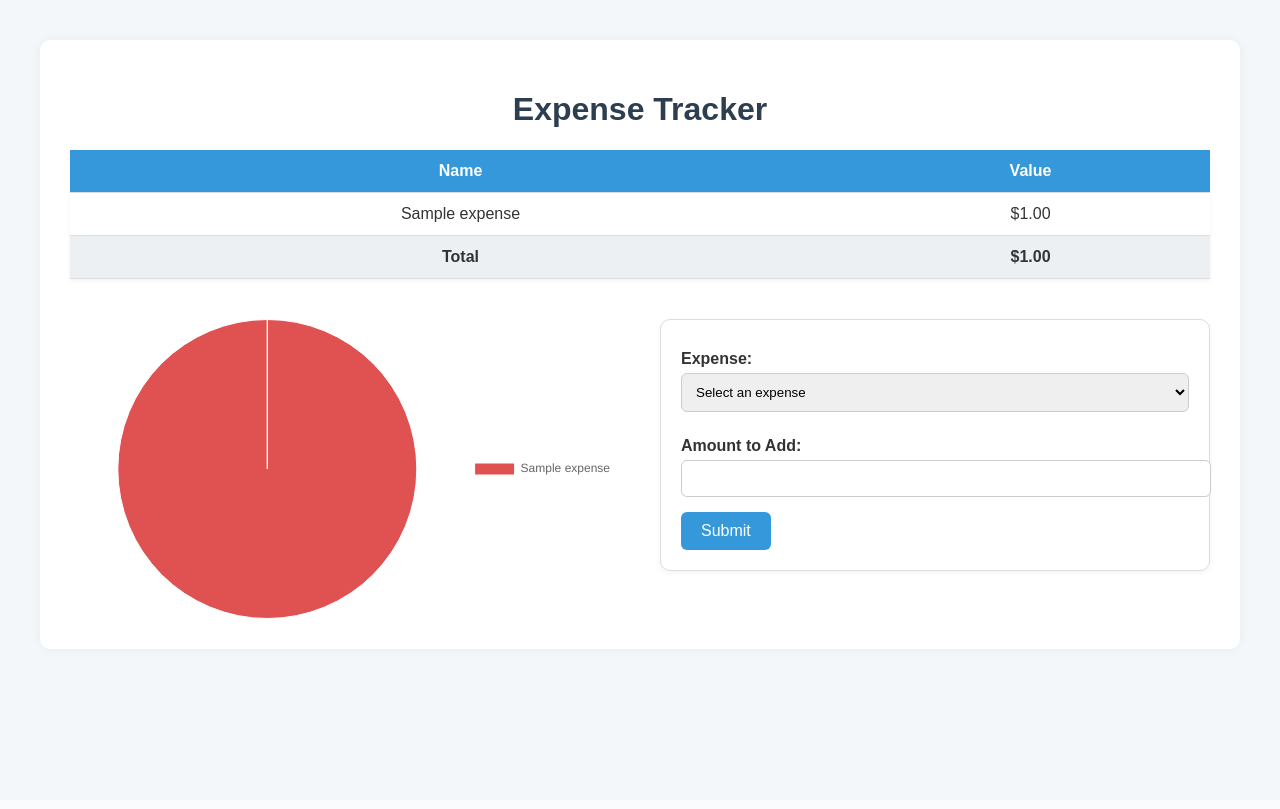
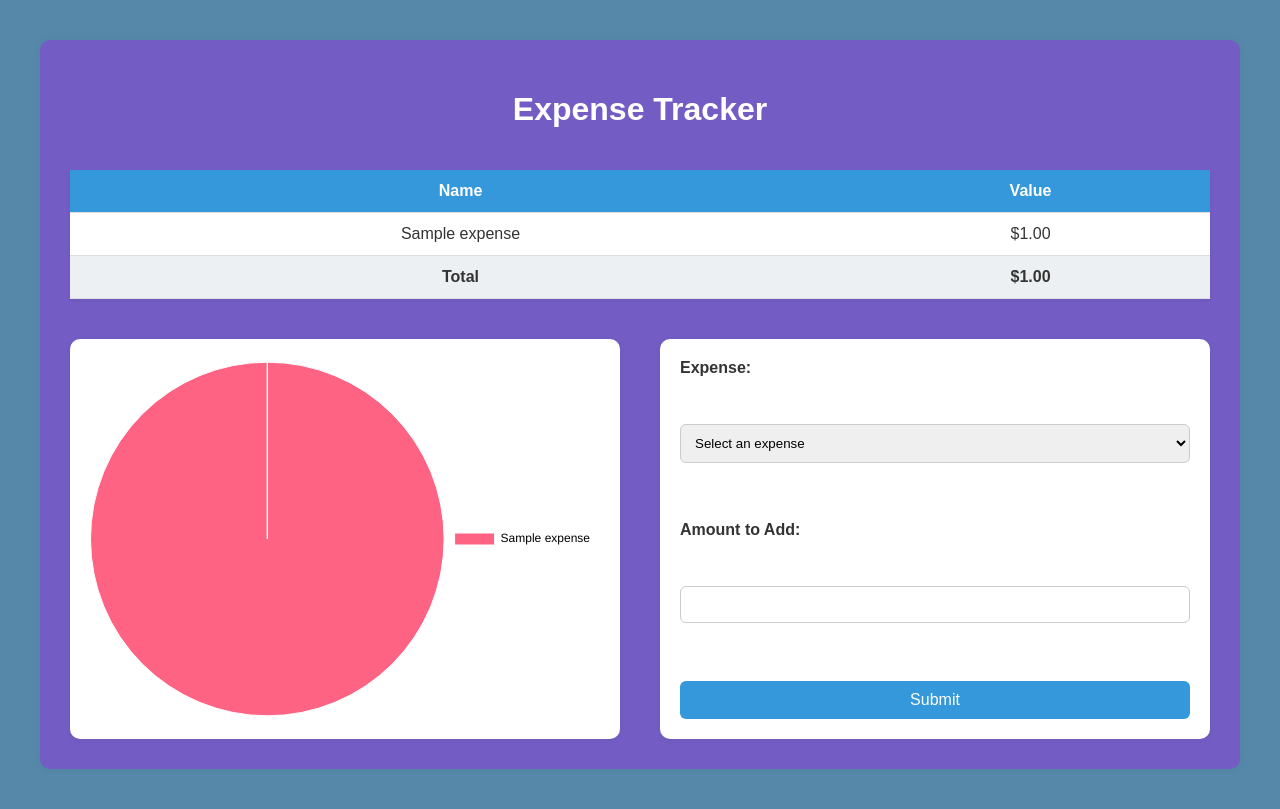
Before and after one commit to Stephensg2/Repo_Expense, a Flask app: page / in a window 1280 px wide. Before the commit the page ends 619 px from the top, so only its background shows below. Run offline with Flask 3, Linux system fonts and the light colour scheme; tables that the repository leaves empty hold one stand-in row (values such as "Sample post").

Commit message:
adding static directory .css file

```diff
--- /dev/null
+++ b/static/style.css
@@ -0,0 +1,111 @@
+body {
+    font-family: Arial, sans-serif;
+    margin: 0;
+    padding: 40px;
+    background-color: #5688a9;
+    color: #333;
+}
+
+h1 {
+    text-align: center;
+    color: #ffffff;
+}
+
+.main-container {
+    display: flex;
+    flex-direction: column;
+    flex-wrap: wrap;
+    max-width: 1200px;
+    min-width: 650px;
+    margin: auto;
+    background: #735dc5;
+    padding: 30px;
+    border-radius: 10px;
+    box-shadow: 0 0 10px rgba(0,0,0,0.05);
+}
+
+table {
+    width: 100%;
+    border-collapse: collapse;
+    margin-top: 20px;
+    background-color: #fff;
+    box-shadow: 0 2px 4px rgba(0,0,0,0.05);
+}
+
+th, td {
+    padding: 12px;
+    text-align: center;
+    border-bottom: 1px solid #ddd;
+}
+
+th {
+    background-color: #3498db;
+    color: white;
+}
+
+tr:hover {
+    background-color: #f1f1f1;
+}
+
+.section-grid {
+    display: flex;
+    flex-direction: row;
+    gap: 40px;
+    margin-top: 40px;
+    align-items: stretch;
+    justify-content: space-between;
+}
+
+.chart-container,
+.section-grid form {
+    flex: 1;
+    min-width: 300px;
+    height: 400px;
+    background-color: #ffffff;
+    padding: 20px;
+    border-radius: 10px;
+    box-shadow: 0 2px 6px rgba(0,0,0,0.05);
+    box-sizing: border-box;
+}
+
+form {
+    display: flex;
+    flex-direction: column;
+    justify-content: space-between;
+}
+
+label {
+    display: block;
+    font-weight: bold;
+    margin-bottom: 5px;
+}
+
+input, select {
+    width: 100%;
+    padding: 10px;
+    margin-bottom: 15px;
+    border: 1px solid #ccc;
+    border-radius: 6px;
+    box-sizing: border-box;
+    min-width: 200px;
+}
+
+button {
+    background-color: #3498db;
+    color: white;
+    border: none;
+    padding: 10px 20px;
+    border-radius: 6px;
+    font-size: 1rem;
+    cursor: pointer;
+}
+
+button:hover {
+    background-color: #6dafee;
+}
+
+@media (max-width: 768px) {
+    .section-grid {
+        flex-direction: column;
+    }
+}
--- a/templates/index.html
+++ b/templates/index.html
@@ -1,110 +1,9 @@
 <!DOCTYPE html>
 <html lang="en">
 <head>
+    <link rel="stylesheet" href="{{ url_for('static', filename='style.css') }}">
     <meta charset="UTF-8" />
     <title>Expense Data Viewer</title>
-  <style>
-    body {
-      font-family: Arial, sans-serif;
-      margin: 0;
-      padding: 40px;
-      background-color: #f4f7f9;
-      color: #333;
-    }
-
-    h1 {
-      text-align: center;
-      color: #2c3e50;
-    }
-
-    .main-container {
-      max-width: 1200px;
-      margin: auto;
-      background: #ffffff;
-      padding: 30px;
-      border-radius: 10px;
-      box-shadow: 0 0 10px rgba(0,0,0,0.05);
-    }
-
-    table {
-      width: 100%;
-      border-collapse: collapse;
-      margin-top: 20px;
-      background-color: #fff;
-      box-shadow: 0 2px 4px rgba(0,0,0,0.05);
-    }
-
-    th, td {
-      padding: 12px;
-      text-align: center;
-      border-bottom: 1px solid #ddd;
-    }
-
-    th {
-      background-color: #3498db;
-      color: white;
-    }
-
-    tr:hover {
-      background-color: #f1f1f1;
-    }
-
-    .section-grid {
-      display: grid;
-      grid-template-columns: 1fr 1fr;
-      gap: 40px;
-      margin-top: 40px;
-      align-items: start;
-    }
-
-    .chart-container {
-      height: 300px;
-      width: 100%;
-    }
-
-    form {
-      background-color: #ffffff;
-      padding: 20px;
-      border: 1px solid #ddd;
-      border-radius: 10px;
-      box-shadow: 0 2px 6px rgba(0,0,0,0.05);
-    }
-
-    label {
-      display: block;
-      margin-top: 10px;
-      font-weight: bold;
-    }
-
-    input, select {
-      width: 100%;
-      padding: 10px;
-      margin-top: 5px;
-      margin-bottom: 15px;
-      border: 1px solid #ccc;
-      border-radius: 6px;
-    }
-
-    button {
-      background-color: #3498db;
-      color: white;
-      border: none;
-      padding: 10px 20px;
-      border-radius: 6px;
-      font-size: 1rem;
-      cursor: pointer;
-    }
-
-    button:hover {
-      background-color: #6dafee;
-    }
-
-    @media (max-width: 768px) {
-      .section-grid {
-        grid-template-columns: 1fr;
-      }
-    }
-  </style>
 </head>
 <body>
   <div class="main-container">
@@ -141,10 +40,12 @@
             const ctx = document.getElementById('itemChart').getContext('2d');
             const labels = {{ names | tojson }};
             const data = {{ values | tojson }};
-            const backgroundColors = labels.map((_, i) => {
-              const hue = (i * 137.508) % 360;
-              return `hsl(${hue}, 70%, 60%)`;
-            });
+            const backgroundColors = [
+              '#ff6384', '#36a2eb', '#ffcd56', '#4bc0c0', '#9966ff', '#ff9f40',
+              '#66d9e8', '#f67280', '#c06c84', '#6c5ce7', '#55efc4', '#fdcb6e',
+              '#00cec9', '#fab1a0', '#e17055', '#81ecec', '#dfe6e9', '#74b9ff',
+              '#a29bfe', '#ffeaa7'
+            ];
 
             new Chart(ctx, {
               type: 'pie',
@@ -161,8 +62,16 @@
                 responsive: true,
                 maintainAspectRatio: false,
                 plugins: {
-                  legend: { position: 'right' },
+                  legend: {
+                    position: 'right',
+                    labels: {
+                      color: '#000'
+                    }
+                  },
                   tooltip: {
+                    backgroundColor: '#333',
+                    titleColor: '#fff',
+                    bodyColor: '#fff',
                     callbacks: {
                       label: function(context) {
                         const label = context.label || '';
@@ -179,7 +88,6 @@
       </div>
 
       <!-- Form Section -->
-      <div>
       <form action="/addexpense" method="POST">
         <label for="name">Expense:</label>
         <select name="name" id="expenseSelect" onchange="toggleNewExpense()" required>
@@ -199,7 +107,6 @@
         <input type="number" step="0.01" name="amount" required>
 
         <button type="submit">Submit</button>
-        </form>
 
         <script>
           function toggleNewExpense() {
@@ -208,7 +115,7 @@
             newField.style.display = select.value === '__new__' ? 'block' : 'none';
           }
         </script>
-      </div>
+      </form>
     </div>
   </div>
 </body>
```
Lines whose indentation alone changed are shown as unchanged.
